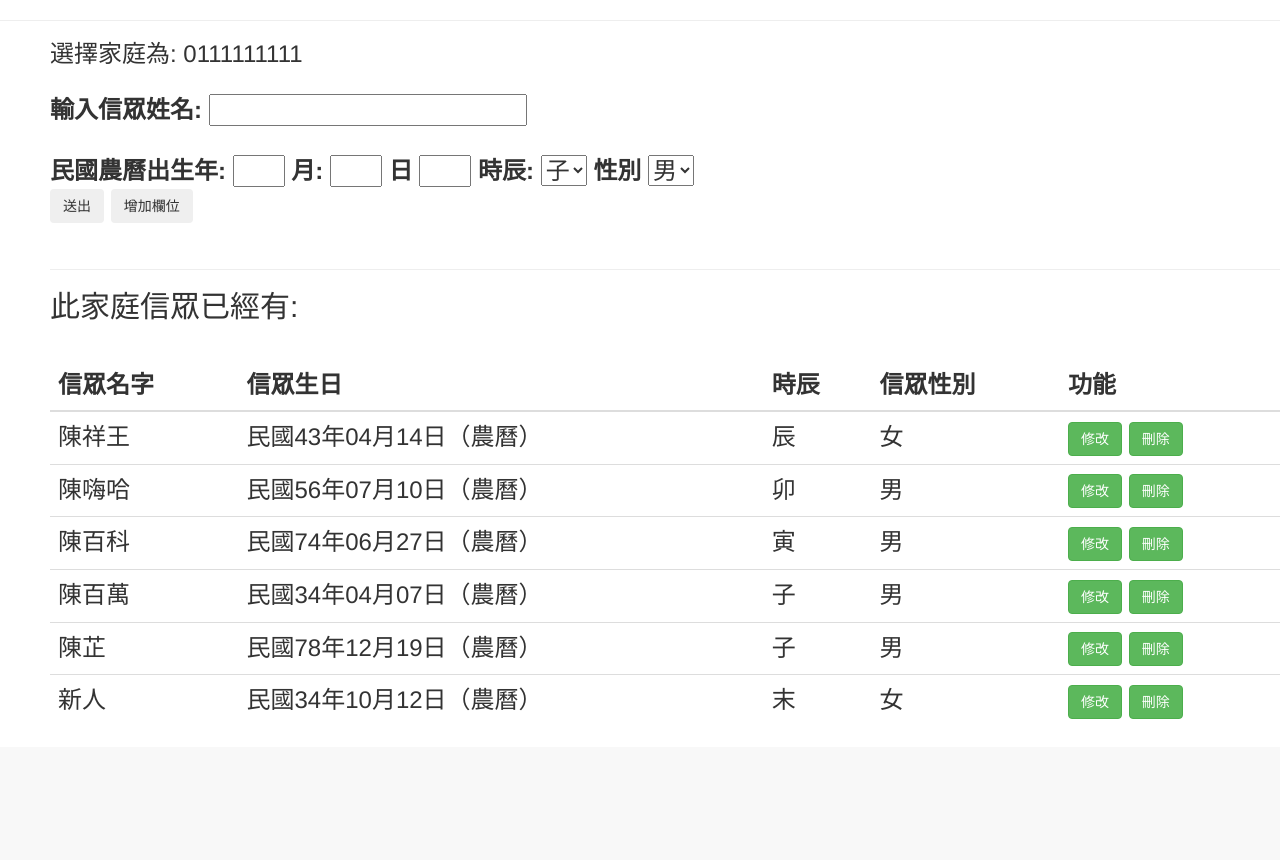
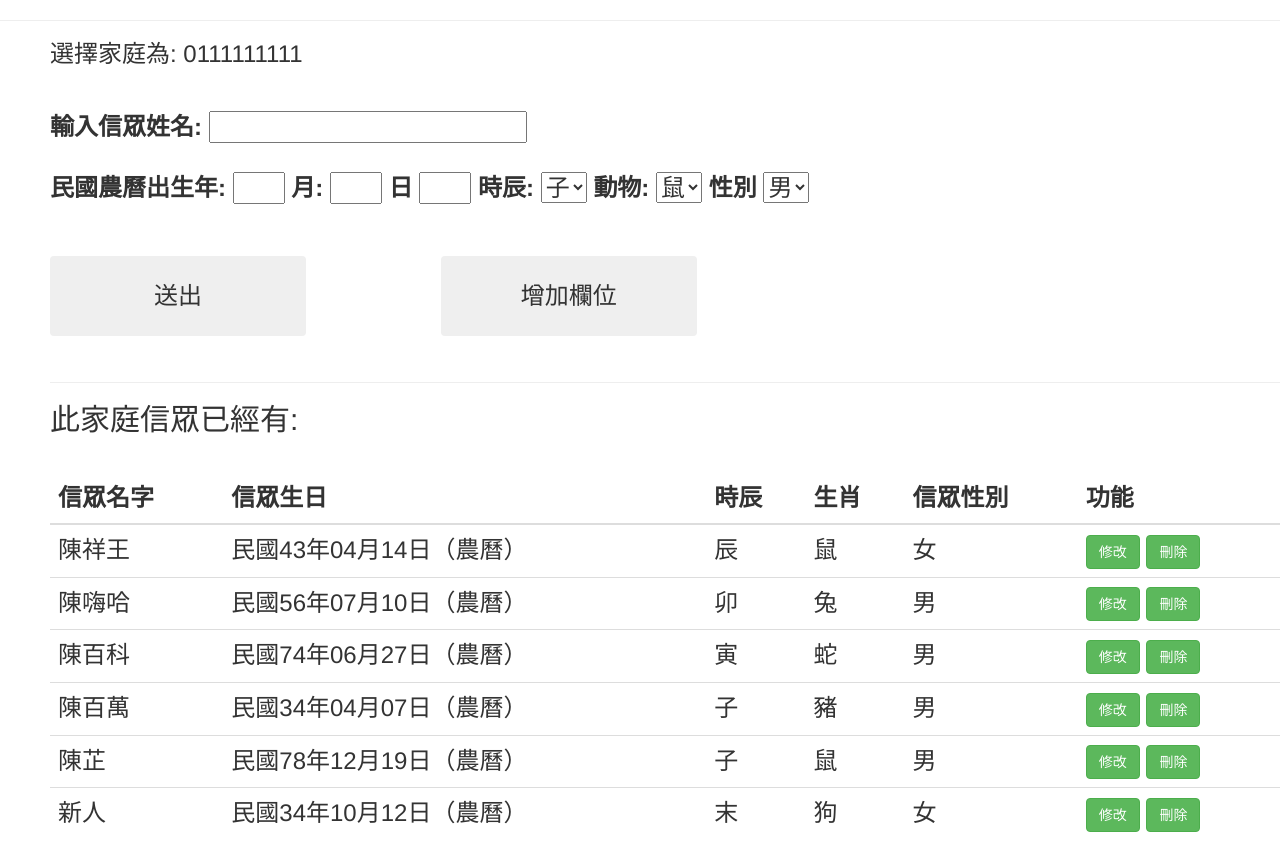
Before and after one commit to asd191990/freePalaceTemple, a Django app: page /home/38 in a window 1280 px wide. Shown: the part 54-914 px from the top of the page. Before the commit the page ends 773 px from the top, so only its background shows below. Run offline with Django 3.2, Linux system fonts and the light colour scheme; a user stored in the database is signed in; data comes from the database, SQL or seed files in the repository; both versions use the stored data as it was after the commit; some libraries are stand-ins or nearby versions.

Commit message:
生肖完成

```diff
--- a/temple_project/templates/people_add.html
+++ b/temple_project/templates/people_add.html
@@ -1,4 +1,5 @@
 {% extends "base.html" %} {% block title %} 表單 {% endblock %} {% block form %}
+
 <head>
     <div id="fix_box" hidden>
         <p>請輸入改動資料</p>
@@ -19,7 +20,7 @@
             let set_button
             let old_time
 
-            $("input[name='x_name']").attr("disabled","disabled");
+            $("input[name='x_name']").attr("disabled", "disabled");
 
             $(".fix").click(function (e) {
                 get_value = $(this).attr("value").split("/")
@@ -46,7 +47,7 @@
                 the_year = parseFloat($("#id_x_birthday").val())
                 if (the_year <= 200 && parseFloat($("#id_x_day").val()) <= 31 && parseFloat($("#id_x_day").val()) >= 1 && parseFloat($("#id_x_month").val()) >= 1 && parseFloat($("#id_x_month").val()) <= 12) {
                     let new_name = $("#id_x_name").val()
-                    let new_birthday = $("#id_x_birthday").val().toString() +"-"+ $("#id_x_month").val().toString()  +"-" + $("#id_x_day").val().toString()
+                    let new_birthday = $("#id_x_birthday").val().toString() + "-" + $("#id_x_month").val().toString() + "-" + $("#id_x_day").val().toString()
 
                     let new_gender = $("#id_x_gender").val()
                     let new_time = $("#id_x_time").val()
@@ -75,7 +76,7 @@
                         }
                     })
                 }
-                else{
+                else {
                     alert("日期輸入錯誤")
                 }
 
@@ -108,8 +109,8 @@
         <form method='POST' enctype="multipart/form-data">
             {% csrf_token %} 選擇家庭為: {{x_try}} <br>
             <br>
-            <div id="use">
-                <label for="id_name">輸入信眾姓名:</label>
+            <div id="use" style="margin-bottom:5vmin">
+                <label for="id_name" style="margin-top:20px">輸入信眾姓名:</label>
                 {{ form.name }}
                 <br><br>
                 <label for="id_birthday_y">民國農曆出生年: </label>
@@ -120,17 +121,25 @@
                 {{form.birthday_d}}
                 <label for="id_time">時辰:</label>
                 {{form.time}}
+                <label for="id_animal">動物:</label>
+                {{form.animal}}
                 <label for="id_x_gender">性別</label>
                 {{form.gender}}
             </div>
 
-            <div><input class="btn btn-outline-dark" type="submit" value="送出" /> <button type="button"
-                    class="btn btn-outline-dark" onclick="ShowMeDate()">增加欄位</button> </div>
+            <div style="margin-top:50px">
+
+                <input style="width:20vw;height: 10vh;font-size:100%;" class="btn btn-outline-dark" type="submit"
+                    value="送出" />
+                <button type="button" style="width:20vw;height: 10vh;font-size:100%; margin-left:10vw;"
+                    class=" btn btn-outline-dark" onclick="ShowMeDate()">增加欄位</button>
+            </div>
             {{use_bug}}
             {{y_bug}}
         </form>
         <br>
         <hr>
+
         <h2>{{ get_x }}已經有:</h2>
         {% if people_all %}
         <br>
@@ -140,6 +149,7 @@
                     <th scope="col">{{title_one}}</th>
                     <th scope="col">{{title_two}}</th>
                     <th scope="col">時辰</th>
+                    <th scope="col">生肖</th>
                     <th scope="col">{{title_three}}</th>
                     <th scope="col">功能</th>
             </thead>
@@ -149,6 +159,7 @@
                     <td id={{c.name}}> {{ c.name }} </td>
                     <td id={{c.name}}{{c.birthday}}>{{c.birthday|BeautifyDateStr}}</td>
                     <td>{{c.time}}</td>
+                    <td id={{c.animal}}> {{ c.animal }} </td>
                     {% if c.gender == "female" %}
                     <td id={{c.name}}{{c.gender}}> 女 </td>
                     {% else %}
--- a/temple_project/use_app/forms.py
+++ b/temple_project/use_app/forms.py
@@ -57,6 +57,15 @@ class peopleform(forms.Form):
                                       ('酉', '酉'), ('戌', '戌'), ('亥', '亥')),
                              initial="子",
                              widget=forms.widgets.Select())
+    animal = forms.ChoiceField(label='生肖',
+                             required=False,
+                             choices=(('鼠', '鼠'), ('牛', '牛'), ('虎', '虎'),
+                                      ('兔', '兔'), ('龍', '龍'), ('蛇', '蛇'),
+                                      ('馬', '馬'), ('羊', '羊'), ('猴', '猴'),
+                                      ('雞', '雞'), ('狗', '狗'), ('豬', '豬')),
+                             initial="子",
+                             widget=forms.widgets.Select())
+
     gender = forms.ChoiceField(label='性別',
                                required=False,
                                choices=(('male', '男'), ('female', '女')),
--- a/temple_project/use_app/views.py
+++ b/temple_project/use_app/views.py
@@ -171,9 +171,8 @@ def csv_add(request):
                         """
                 #讀擋完畢，並確認無錯誤。將暫存資料存入資料庫
                 for family_data in append_arr:
-                    print(
-                        Home.objects.create(home_phone=family_data[0],
-                                            address=family_data[1]))
+                    Home.objects.create(home_phone=family_data[0],
+                                        address=family_data[1])
                     error += "--已新增家庭 " + family_data[0] + " 之資料<br/>"
 
                 error += "家庭檔案處理成功！<br/>"
@@ -196,6 +195,8 @@ def csv_add(request):
                         return render(request, "up_date.html", locals())
 
                     time = row['時辰']
+                    animal = row['生肖']
+
                     gender = row['性別']
                     if (gender == "男"):
                         gender = "male"
@@ -215,16 +216,23 @@ def csv_add(request):
                             home_id=home_id, name=name)
                         if (not people_object.exists()):
                             #此筆資料沒有與資料庫中資料衝突，先暫存
-                            append_arr.append(
-                                [name, birthday, time, gender, home_id])
+                            append_arr.append([
+                                name, birthday, time, gender, home_id, animal
+                            ])
                         else:
-                            #此筆資料與資料庫中資料衝突，進行覆寫之動作
-                            people_object[0].name = name
-                            people_object[0].birthday = birthday
-                            people_object[0].time = time
-                            people_object[0].gender = gender
-
-                            people_object[0].save()
+                            people_object.update(animal=animal,
+                                                 birthday=birthday,
+                                                 time=time,
+                                                 gender=gender)
+                            # people_get = People_data.objects.get(
+                            #     home_id=home_id, name=name)
+                            # #此筆資料與資料庫中資料衝突，進行覆寫之動作
+                            # people_get.name = name
+                            # people_get.birthday = birthday
+                            # people_get.time = time
+                            # people_get.gender = gender
+                            # people_get.update(animal=animal)
+                            # people_get.save()
                             """
                             #此筆資料與資料庫中資料衝突，匯入失敗
                             error = "匯入失敗，成員重複（重複家庭成員：{0}家庭之〝{1}〞信眾)".format(
@@ -239,12 +247,13 @@ def csv_add(request):
                 for person_data in append_arr:
                     print(person_data)
                     home_object = Home.objects.get(id=person_data[4])
-                    print(
-                        People_data.objects.create(name=person_data[0],
-                                                   birthday=person_data[1],
-                                                   time=person_data[2],
-                                                   gender=person_data[3],
-                                                   home_id=person_data[4]))
+                    People_data.objects.create(name=person_data[0],
+                                               birthday=person_data[1],
+                                               time=person_data[2],
+                                               gender=person_data[3],
+                                               home_id=person_data[4],
+                                               animal=person_data[5])
+
                     error += "--已新增家庭 " + home_object.home_phone + " 之成員 " + person_data[
                         0] + " 之資料<br/>"
                 error += "成員檔案處理成功！<br/>"
@@ -322,13 +331,13 @@ def year(x):
 def time_chinese(x):
     use = "一 二 三 四 五 六 七 八 九 十".split(" ")
     answer = ""
-    if x>=10 and x<=19:
-        answer ="十"
-        x-=10
+    if x >= 10 and x <= 19:
+        answer = "十"
+        x -= 10
         if x == 0:
             return answer
         else:
-            return answer + use[x  - 1]
+            return answer + use[x - 1]
     if len(str(x)) == 2:
         y = x // 10 - 1
         answer = use[y] + "十"
@@ -336,13 +345,12 @@ def time_chinese(x):
         if x == 0:
             return answer
         else:
-            return answer + use[x  - 1]
+            return answer + use[x - 1]
 
     if len(str(x)) == 3:
         y = x // 100 - 1
         answer = use[y] + "百"
-        x -=100
-
+        x -= 100
 
         if len(str(x)) == 2:
             y = x // 10 - 1
@@ -351,32 +359,14 @@ def time_chinese(x):
             if x == 0:
                 return answer
             else:
-                return answer + use[x  - 1]
+                return answer + use[x - 1]
         else:
             if x == 0:
                 return answer
-            return answer +"零" + use[x  - 1]
-
-
+            return answer + "零" + use[x - 1]
 
     return use[x - 1]
 
-print(time_chinese(6))
-print(time_chinese(9))
-print(time_chinese(19))
-print(time_chinese(13))
-print(time_chinese(14))
-print(time_chinese(10))
-print(time_chinese(20))
-print(time_chinese(29))
-print(time_chinese(34))
-print(time_chinese(70))
-print(time_chinese(79))
-print(time_chinese(64))
-print(time_chinese(131))
-print(time_chinese(141))
-print(time_chinese(109))
-print(time_chinese(100))
 
 def twelve(x):
     sky = "甲、乙、丙、丁、戊、己、庚、辛、壬、癸".split("、")
@@ -884,13 +874,14 @@ def output_data(request):
                         home_id=use_id, name=peoples[j]).birthday.split("-")
                     if use_num == 0:
                         one_data["zero"] = peoples[j]
-                    one_data[
-                        num_string(use_num)] = peoples[j] + " 本命 " + twelve(
-                            int(date[0])) + " 年 " + time_chinese(
-                                int(date[1])) + " 月 " + time_chinese(
-                                    int(date[2])
-                                ) + " 日 " +People_data.objects.get(
-                        home_id=use_id, name=peoples[j]).time  + "　時　" "行庚 " + time_chinese(
+                    one_data[num_string(
+                        use_num
+                    )] = peoples[j] + " 本命 " + twelve(int(
+                        date[0])) + " 年 " + time_chinese(int(
+                            date[1])) + " 月 " + time_chinese(int(
+                                date[2])) + " 日 " + People_data.objects.get(
+                                    home_id=use_id, name=peoples[j]
+                                ).time + "　時　" "行庚 " + time_chinese(
                                     year(date)) + " 歲 "
                     use_num += 1
                     if use_num == 5:
@@ -1126,6 +1117,8 @@ def people_form(request, pk):
         get_all_birthday_d = request.POST.getlist('birthday_d')
         get_all_gender = request.POST.getlist('gender')
         get_all_time = request.POST.getlist('time')
+        get_all_animal = request.POST.getlist('animal')
+        print(get_all_time)
 
         if process_haveno_blank(get_all_birthday_d) and process_haveno_blank(
                 get_all_birthday_y) and process_haveno_blank(
@@ -1151,6 +1144,7 @@ def people_form(request, pk):
                             birthday=x,
                             gender=get_all_gender[i],
                             time=get_all_time[i],
+                            animal=get_all_animal[i],
                             home_id=pk)
                     else:
                         y_bug += get_all_name[i] + " "
```
Also changed, not shown: temple_project/use_app/models.py (+25 -19 lines), temple_project/db.sqlite3, temple_project/use_app/migrations/0023_auto_20200709_1357.py (added), 6 other files.
